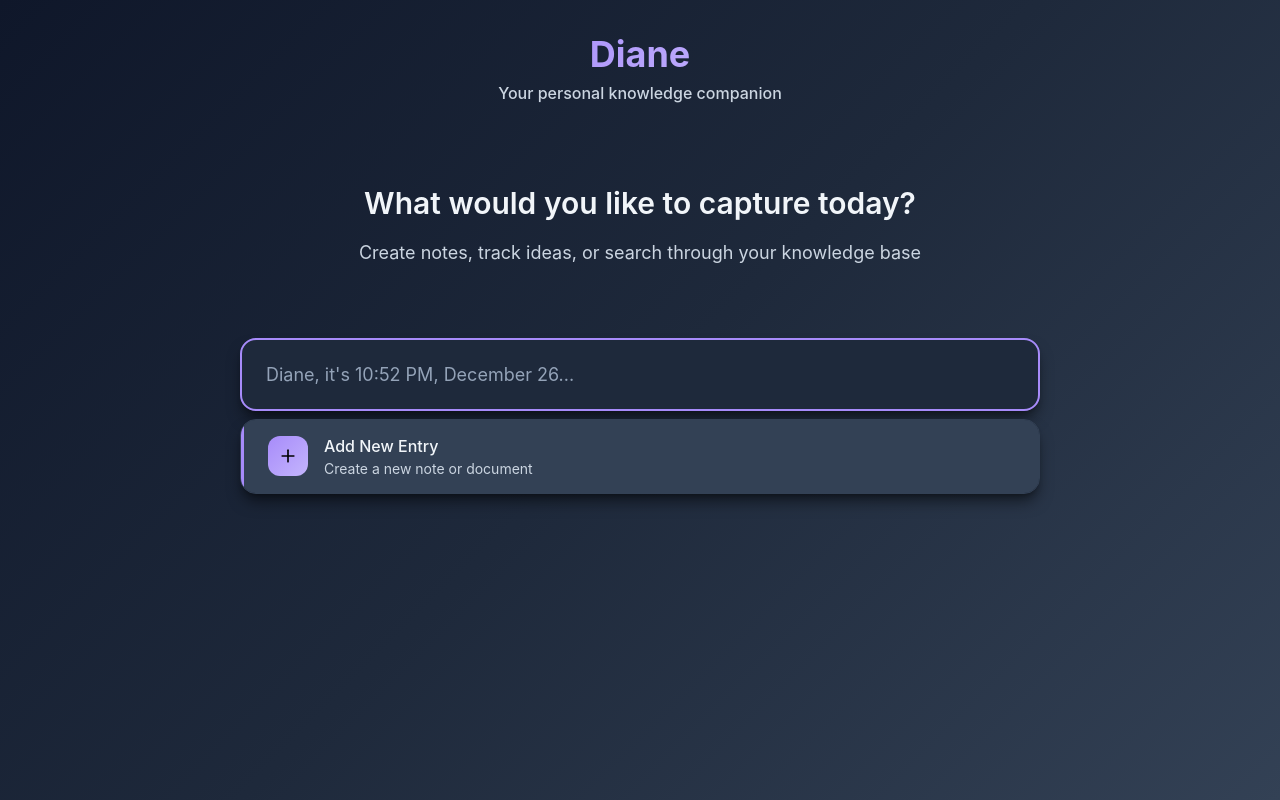
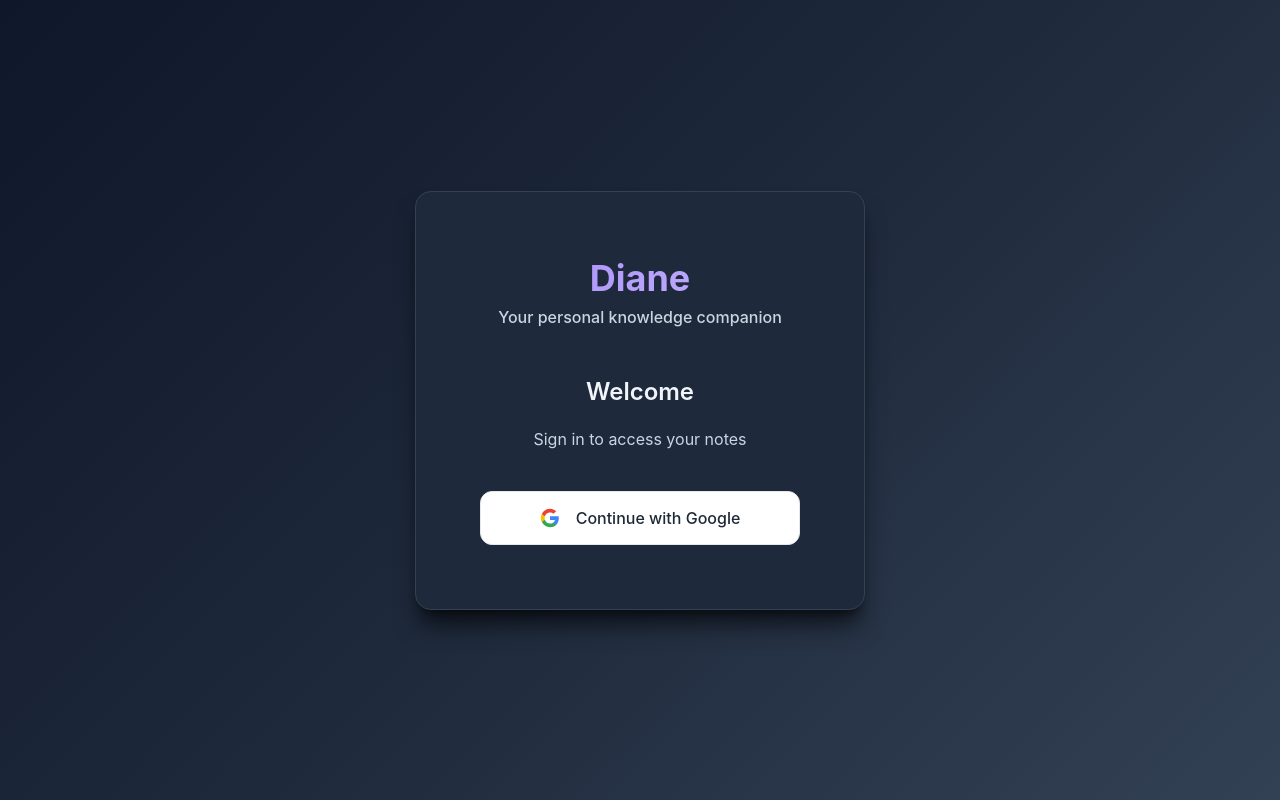
Before and after one commit to haihala/diane, a SvelteKit app in the folder svelte-app/: page / in a window 1280 px wide. Built offline with nearby package versions, Linux system fonts and the light colour scheme; no server answers.

Commit message:
Add auth

```diff
--- /dev/null
+++ b/svelte-app/src/lib/components/Login.svelte
@@ -0,0 +1,191 @@
+<script lang="ts">
+	import { signInWithGoogle } from '$lib/services/auth';
+
+	let isLoading = false;
+	let error: string | null = null;
+
+	async function handleGoogleSignIn(): Promise<void> {
+		isLoading = true;
+		error = null;
+
+		try {
+			await signInWithGoogle();
+		} catch (err) {
+			error = err instanceof Error ? err.message : 'Failed to sign in';
+			console.error('Sign in error:', err);
+		} finally {
+			isLoading = false;
+		}
+	}
+</script>
+
+<div class="login-container">
+	<div class="login-card">
+		<div class="logo-section">
+			<h1 class="logo-text">Diane</h1>
+			<p class="tagline">Your personal knowledge companion</p>
+		</div>
+
+		<div class="login-content">
+			<h2 class="login-title">Welcome</h2>
+			<p class="login-subtitle">Sign in to access your notes</p>
+
+			{#if error}
+				<div class="error-message">
+					{error}
+				</div>
+			{/if}
+
+			<button class="google-button" on:click={handleGoogleSignIn} disabled={isLoading}>
+				<svg class="google-icon" viewBox="0 0 24 24" aria-hidden="true">
+					<path
+						d="M22.56 12.25c0-.78-.07-1.53-.2-2.25H12v4.26h5.92c-.26 1.37-1.04 2.53-2.21 3.31v2.77h3.57c2.08-1.92 3.28-4.74 3.28-8.09z"
+						fill="#4285F4"
+					/>
+					<path
+						d="M12 23c2.97 0 5.46-.98 7.28-2.66l-3.57-2.77c-.98.66-2.23 1.06-3.71 1.06-2.86 0-5.29-1.93-6.16-4.53H2.18v2.84C3.99 20.53 7.7 23 12 23z"
+						fill="#34A853"
+					/>
+					<path
+						d="M5.84 14.09c-.22-.66-.35-1.36-.35-2.09s.13-1.43.35-2.09V7.07H2.18C1.43 8.55 1 10.22 1 12s.43 3.45 1.18 4.93l2.85-2.22.81-.62z"
+						fill="#FBBC05"
+					/>
+					<path
+						d="M12 5.38c1.62 0 3.06.56 4.21 1.64l3.15-3.15C17.45 2.09 14.97 1 12 1 7.7 1 3.99 3.47 2.18 7.07l3.66 2.84c.87-2.6 3.3-4.53 6.16-4.53z"
+						fill="#EA4335"
+					/>
+				</svg>
+				{isLoading ? 'Signing in...' : 'Continue with Google'}
+			</button>
+		</div>
+	</div>
+</div>
+
+<style>
+	.login-container {
+		min-height: 100vh;
+		display: flex;
+		align-items: center;
+		justify-content: center;
+		background: linear-gradient(
+			135deg,
+			var(--color-bg) 0%,
+			var(--color-bg-secondary) 50%,
+			var(--color-bg-tertiary) 100%
+		);
+		padding: var(--spacing-xl);
+	}
+
+	.login-card {
+		background: var(--color-surface);
+		border-radius: var(--radius-xl);
+		box-shadow: var(--shadow-xl);
+		padding: var(--spacing-3xl);
+		max-width: 450px;
+		width: 100%;
+		border: 1px solid var(--color-border);
+	}
+
+	.logo-section {
+		text-align: center;
+		margin-bottom: var(--spacing-2xl);
+	}
+
+	.logo-text {
+		font-size: var(--font-size-4xl);
+		font-weight: var(--font-weight-bold);
+		background: linear-gradient(135deg, var(--color-primary) 0%, #c4b5fd 100%);
+		-webkit-background-clip: text;
+		background-clip: text;
+		-webkit-text-fill-color: transparent;
+		margin-bottom: var(--spacing-xs);
+	}
+
+	.tagline {
+		font-size: var(--font-size-md);
+		color: var(--color-text-secondary);
+		font-weight: var(--font-weight-medium);
+	}
+
+	.login-content {
+		display: flex;
+		flex-direction: column;
+		gap: var(--spacing-lg);
+	}
+
+	.login-title {
+		font-size: var(--font-size-2xl);
+		font-weight: var(--font-weight-semibold);
+		color: var(--color-text);
+		text-align: center;
+	}
+
+	.login-subtitle {
+		font-size: var(--font-size-md);
+		color: var(--color-text-secondary);
+		text-align: center;
+		margin-top: calc(var(--spacing-xs) * -1);
+	}
+
+	.error-message {
+		padding: var(--spacing-md);
+		background: rgba(239, 68, 68, 0.1);
+		border: 1px solid rgba(239, 68, 68, 0.3);
+		border-radius: var(--radius-md);
+		color: #ef4444;
+		font-size: var(--font-size-sm);
+		text-align: center;
+	}
+
+	.google-button {
+		display: flex;
+		align-items: center;
+		justify-content: center;
+		gap: var(--spacing-md);
+		padding: var(--spacing-md) var(--spacing-xl);
+		background: white;
+		color: #1f2937;
+		border: 1px solid #e5e7eb;
+		border-radius: var(--radius-lg);
+		font-size: var(--font-size-md);
+		font-weight: var(--font-weight-medium);
+		cursor: pointer;
+		transition: all 0.2s ease;
+		width: 100%;
+	}
+
+	.google-button:hover:not(:disabled) {
+		background: #f9fafb;
+		box-shadow: 0 4px 6px -1px rgba(0, 0, 0, 0.1), 0 2px 4px -1px rgba(0, 0, 0, 0.06);
+	}
+
+	.google-button:disabled {
+		opacity: 0.6;
+		cursor: not-allowed;
+	}
+
+	.google-icon {
+		width: 20px;
+		height: 20px;
+		flex-shrink: 0;
+	}
+
+	/* Mobile responsiveness */
+	@media (max-width: 480px) {
+		.login-container {
+			padding: var(--spacing-md);
+		}
+
+		.login-card {
+			padding: var(--spacing-2xl);
+		}
+
+		.logo-text {
+			font-size: var(--font-size-3xl);
+		}
+
+		.login-title {
+			font-size: var(--font-size-xl);
+		}
+	}
+</style>
--- /dev/null
+++ b/svelte-app/src/lib/services/auth.ts
@@ -0,0 +1,50 @@
+import { writable } from 'svelte/store';
+import { browser } from '$app/environment';
+import {
+	signInWithPopup,
+	signOut as firebaseSignOut,
+	onAuthStateChanged,
+	type User
+} from 'firebase/auth';
+import { auth, googleProvider } from './firebase';
+
+// Auth store
+export const user = writable<User | null | undefined>(undefined);
+export const loading = writable<boolean>(true);
+
+/**
+ * Initialize auth state listener
+ * This should be called once when the app starts
+ */
+export function initializeAuth(): void {
+	if (!browser) return;
+
+	onAuthStateChanged(auth, (firebaseUser) => {
+		user.set(firebaseUser);
+		loading.set(false);
+	});
+}
+
+/**
+ * Sign in with Google
+ */
+export async function signInWithGoogle(): Promise<void> {
+	try {
+		await signInWithPopup(auth, googleProvider);
+	} catch (error) {
+		console.error('Error signing in with Google:', error);
+		throw error;
+	}
+}
+
+/**
+ * Sign out the current user
+ */
+export async function signOut(): Promise<void> {
+	try {
+		await firebaseSignOut(auth);
+	} catch (error) {
+		console.error('Error signing out:', error);
+		throw error;
+	}
+}
--- a/svelte-app/src/lib/services/entries.ts
+++ b/svelte-app/src/lib/services/entries.ts
@@ -4,17 +4,20 @@ import {
 	getDocs,
 	query,
 	orderBy,
+	where,
 	Timestamp,
 	doc,
 	updateDoc,
 	type QueryConstraint
 } from 'firebase/firestore';
 import { db } from './firebase';
+import { auth } from './firebase';
 import type { Entry, CreateEntryInput } from '$lib/types/Entry';
 
 const ENTRIES_COLLECTION = 'entries';
 
 interface EntryDocument {
+	userId: string;
 	title: string;
 	content: string;
 	createdAt: { toDate: () => Date };
@@ -25,9 +28,15 @@ interface EntryDocument {
  * Creates a new entry in Firestore
  */
 export async function createEntry(input: CreateEntryInput): Promise<Entry> {
+	const currentUser = auth.currentUser;
+	if (!currentUser) {
+		throw new Error('User must be authenticated to create entries');
+	}
+
 	const now = new Date();
 
 	const docRef = await addDoc(collection(db, ENTRIES_COLLECTION), {
+		userId: currentUser.uid,
 		title: input.title,
 		content: input.content,
 		createdAt: Timestamp.fromDate(now),
@@ -36,6 +45,7 @@ export async function createEntry(input: CreateEntryInput): Promise<Entry> {
 
 	return {
 		id: docRef.id,
+		userId: currentUser.uid,
 		title: input.title,
 		content: input.content,
 		createdAt: now,
@@ -47,7 +57,15 @@ export async function createEntry(input: CreateEntryInput): Promise<Entry> {
  * Searches entries by title
  */
 export async function searchEntries(searchTerm: string): Promise<Entry[]> {
-	const constraints: QueryConstraint[] = [orderBy('createdAt', 'desc')];
+	const currentUser = auth.currentUser;
+	if (!currentUser) {
+		throw new Error('User must be authenticated to search entries');
+	}
+
+	const constraints: QueryConstraint[] = [
+		where('userId', '==', currentUser.uid),
+		orderBy('createdAt', 'desc')
+	];
 
 	const q = query(collection(db, ENTRIES_COLLECTION), ...constraints);
 	const snapshot = await getDocs(q);
@@ -56,6 +74,7 @@ export async function searchEntries(searchTerm: string): Promise<Entry[]> {
 		const data = doc.data() as EntryDocument;
 		return {
 			id: doc.id,
+			userId: data.userId,
 			title: data.title,
 			content: data.content,
 			createdAt: data.createdAt.toDate(),
@@ -83,6 +102,11 @@ export async function getAllEntries(): Promise<Entry[]> {
  * Updates an existing entry in Firestore
  */
 export async function updateEntry(id: string, input: CreateEntryInput): Promise<void> {
+	const currentUser = auth.currentUser;
+	if (!currentUser) {
+		throw new Error('User must be authenticated to update entries');
+	}
+
 	const entryRef = doc(db, ENTRIES_COLLECTION, id);
 	await updateDoc(entryRef, {
 		title: input.title,
--- a/svelte-app/src/lib/services/firebase.ts
+++ b/svelte-app/src/lib/services/firebase.ts
@@ -1,5 +1,6 @@
 import { initializeApp } from 'firebase/app';
 import { getFirestore, connectFirestoreEmulator } from 'firebase/firestore';
+import { getAuth, connectAuthEmulator, GoogleAuthProvider } from 'firebase/auth';
 import { browser, dev } from '$app/environment';
 
 // Get environment variables with proper typing
@@ -25,11 +26,17 @@ export const app = initializeApp(firebaseConfig);
 // Initialize Firestore
 export const db = getFirestore(app);
 
-// Connect to Firestore emulator in development
+// Initialize Firebase Auth
+export const auth = getAuth(app);
+
+// Initialize Google Auth Provider
+export const googleProvider = new GoogleAuthProvider();
+
+// Connect to emulators in development
 // Only when running on localhost (browser context)
 if (browser && (dev || window.location.hostname === 'localhost')) {
 	try {
-		// Connect to emulator on port 8080 (as configured in firebase.json)
+		// Connect to Firestore emulator on port 8080 (as configured in firebase.json)
 		connectFirestoreEmulator(db, 'localhost', 8080);
 		// eslint-disable-next-line no-console
 		console.info('🔥 Connected to Firestore emulator');
@@ -40,4 +47,16 @@ if (browser && (dev || window.location.hostname === 'localhost')) {
 			console.warn('Could not connect to Firestore emulator:', error);
 		}
 	}
+
+	try {
+		// Connect to Auth emulator on port 9099 (default auth emulator port)
+		connectAuthEmulator(auth, 'http://localhost:9099', { disableWarnings: true });
+		// eslint-disable-next-line no-console
+		console.info('🔥 Connected to Auth emulator');
+	} catch (error) {
+		// Emulator connection already established or not running
+		if (error instanceof Error && !error.message.includes('already been called')) {
+			console.warn('Could not connect to Auth emulator:', error);
+		}
+	}
 }
--- a/svelte-app/src/lib/types/Entry.ts
+++ b/svelte-app/src/lib/types/Entry.ts
@@ -1,5 +1,6 @@
 export interface Entry {
 	id: string;
+	userId: string;
 	title: string;
 	content: string;
 	createdAt: Date;
--- a/svelte-app/src/routes/+layout.svelte
+++ b/svelte-app/src/routes/+layout.svelte
@@ -1,17 +1,70 @@
 <script lang="ts">
 	import type { Snippet } from 'svelte';
+	import { onMount } from 'svelte';
 	import '../app.css';
 	import favicon from '$lib/assets/favicon.svg';
+	import { initializeAuth, user, loading } from '$lib/services/auth';
+	import Login from '$lib/components/Login.svelte';
 
 	interface Props {
 		children: Snippet;
 	}
 
 	const { children }: Props = $props();
+
+	onMount(() => {
+		initializeAuth();
+	});
 </script>
 
 <svelte:head>
 	<link rel="icon" href={favicon} />
 </svelte:head>
 
-{@render children()}
+{#if $loading}
+	<div class="loading-container">
+		<div class="loading-spinner"></div>
+		<p>Loading...</p>
+	</div>
+{:else if !$user}
+	<Login />
+{:else}
+	{@render children()}
+{/if}
+
+<style>
+	.loading-container {
+		min-height: 100vh;
+		display: flex;
+		flex-direction: column;
+		align-items: center;
+		justify-content: center;
+		gap: var(--spacing-lg);
+		background: linear-gradient(
+			135deg,
+			var(--color-bg) 0%,
+			var(--color-bg-secondary) 50%,
+			var(--color-bg-tertiary) 100%
+		);
+	}
+
+	.loading-spinner {
+		width: 48px;
+		height: 48px;
+		border: 4px solid var(--color-border);
+		border-top-color: var(--color-primary);
+		border-radius: 50%;
+		animation: spin 1s linear infinite;
+	}
+
+	@keyframes spin {
+		to {
+			transform: rotate(360deg);
+		}
+	}
+
+	.loading-container p {
+		color: var(--color-text-secondary);
+		font-size: var(--font-size-md);
+	}
+</style>
--- a/svelte-app/src/routes/+layout.ts
+++ b/svelte-app/src/routes/+layout.ts
@@ -1 +1,3 @@
-export const prerender = true;
+// Disable prerendering because we need client-side Firebase auth
+export const ssr = false;
+export const prerender = false;
--- a/svelte-app/src/routes/+page.svelte
+++ b/svelte-app/src/routes/+page.svelte
@@ -1,5 +1,6 @@
 <script lang="ts">
 	import SearchBar from '$lib/components/SearchBar.svelte';
+	import { signOut, user } from '$lib/services/auth';
 
 	function handleSearch(value: string): void {
 		// Search functionality is now handled internally by SearchBar
@@ -12,6 +13,14 @@
 		// eslint-disable-next-line no-console
 		console.log('New entry saved');
 	}
+
+	async function handleSignOut(): Promise<void> {
+		try {
+			await signOut();
+		} catch (error) {
+			console.error('Error signing out:', error);
+		}
+	}
 </script>
 
 <div class="page-container">
@@ -21,6 +30,12 @@
 				<h1 class="logo-text">Diane</h1>
 				<p class="tagline">Your personal knowledge companion</p>
 			</div>
+			{#if $user}
+				<div class="user-section">
+					<span class="user-email">{$user.email}</span>
+					<button class="sign-out-button" on:click={handleSignOut}> Sign Out </button>
+				</div>
+			{/if}
 		</header>
 
 		<main class="main-content">
@@ -58,6 +73,42 @@
 	.header {
 		margin-bottom: var(--spacing-3xl);
 		text-align: center;
+		display: flex;
+		flex-direction: column;
+		align-items: center;
+		gap: var(--spacing-lg);
+	}
+
+	.user-section {
+		display: flex;
+		align-items: center;
+		gap: var(--spacing-md);
+		padding: var(--spacing-sm) var(--spacing-md);
+		background: var(--color-surface);
+		border-radius: var(--radius-lg);
+		border: 1px solid var(--color-border);
+	}
+
+	.user-email {
+		font-size: var(--font-size-sm);
+		color: var(--color-text-secondary);
+	}
+
+	.sign-out-button {
+		padding: var(--spacing-xs) var(--spacing-md);
+		background: transparent;
+		color: var(--color-text-secondary);
+		border: 1px solid var(--color-border);
+		border-radius: var(--radius-md);
+		font-size: var(--font-size-sm);
+		cursor: pointer;
+		transition: all 0.2s ease;
+	}
+
+	.sign-out-button:hover {
+		background: var(--color-bg-secondary);
+		color: var(--color-text);
+		border-color: var(--color-primary);
 	}
 
 	.logo {
```
Also changed, not shown: 2 other files (tests, documents, lock files or other folders).
